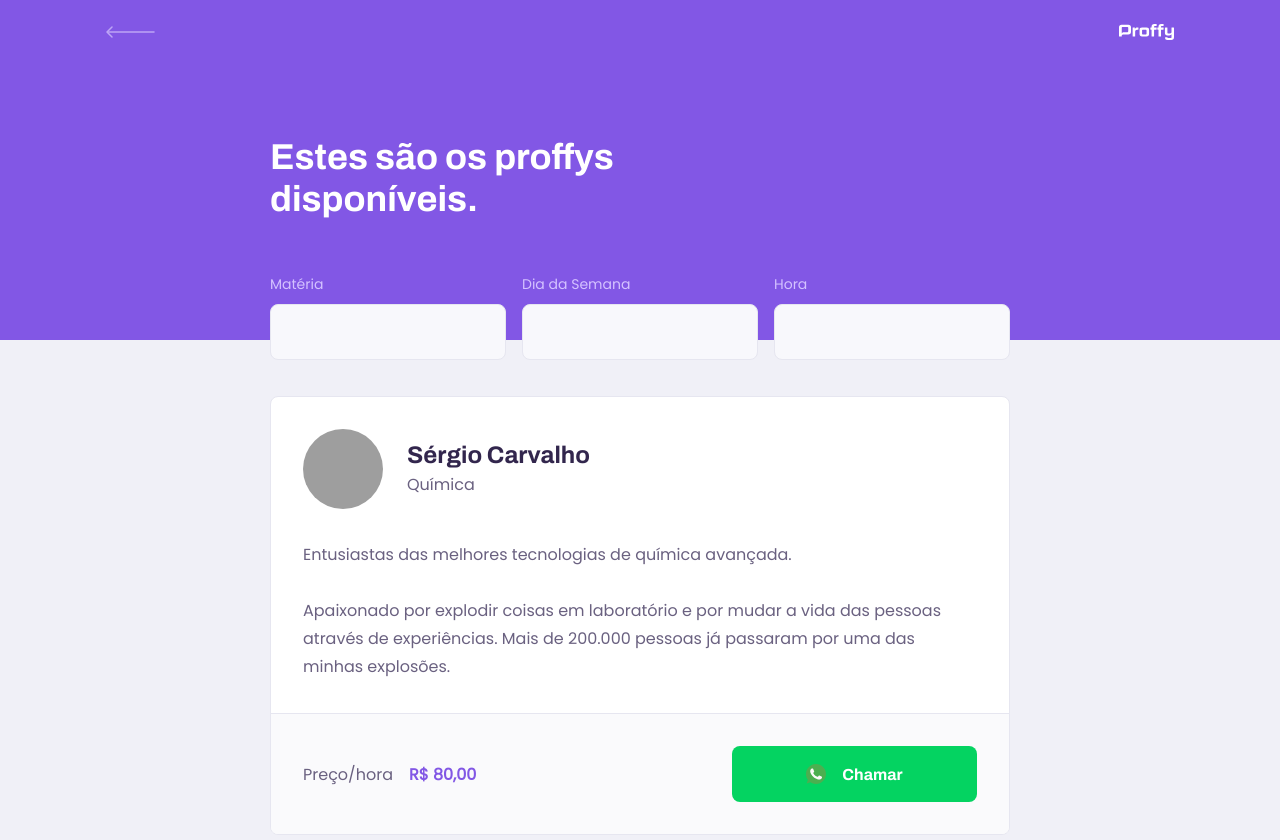
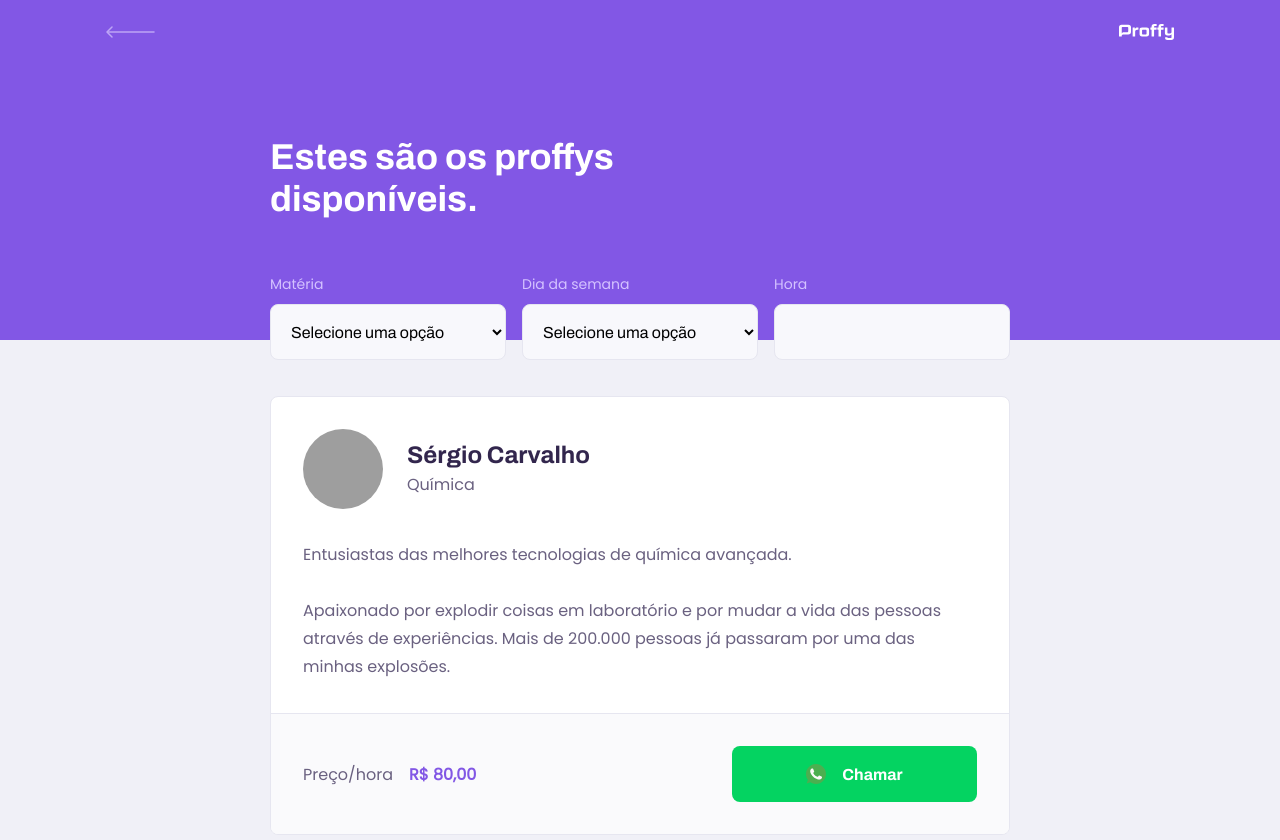
Before and after one commit to sergiocme/proffy, a React (Create React App) app in the folder web/: page /study in a window 1280 px wide. Shown: the top 840 px of the page. Built offline with nearby package versions, Linux system fonts and the light colour scheme; grey boxes are pictures that could not be loaded; the HTML template or start-up script is replaced by a standard one.

Commit message:
Use Select component to TeacherList

```diff
--- a/web/src/pages/TeacherList/index.tsx
+++ b/web/src/pages/TeacherList/index.tsx
@@ -3,6 +3,7 @@
 
 // Components
 import PageHeader from '../../components/PageHeader';
+import Select from '../../components/Select';
 import Input from '../../components/Input';
 import TeacherItem from '../../components/TeacherItem';
 
@@ -11,9 +12,36 @@
     <div id="page-teacher-list" className="container">
       <PageHeader title="Estes são os proffys disponíveis.">
         <form id="search-teachers">
-          <Input name="subject" label="Matéria" />
+          <Select
+            name="subject"
+            label="Matéria"
+            options={[
+              { value: 'Artes', label: 'Artes' },
+              { value: 'Biologia', label: 'Biologia' },
+              { value: 'Ciências', label: 'Ciências' },
+              { value: 'Educação Física', label: 'Educação Física' },
+              { value: 'Física', label: 'Física' },
+              { value: 'Geografia', label: 'Geografia' },
+              { value: 'História', label: 'História' },
+              { value: 'Matemática', label: 'Matemática' },
+              { value: 'Português', label: 'Português' },
+              { value: 'Química', label: 'Química' },
+            ]}
+          />
 
-          <Input name="week_day" label="Dia da Semana" />
+          <Select
+            name="week_day"
+            label="Dia da semana"
+            options={[
+              { value: '1', label: 'Domingo' },
+              { value: '2', label: 'Segunda' },
+              { value: '3', label: 'Terça' },
+              { value: '4', label: 'Quarta' },
+              { value: '5', label: 'Quinta' },
+              { value: '6', label: 'Sexta' },
+              { value: '7', label: 'Sabado' },
+            ]}
+          />
 
           <Input name="hour" label="Hora" />
         </form>
--- a/web/src/pages/TeacherList/styles.css
+++ b/web/src/pages/TeacherList/styles.css
@@ -35,7 +35,8 @@
     bottom: -20px;
   }
 
-  #search-teachers .input-block + .input-block {
+  #search-teachers .input-block + .input-block,
+  #search-teachers .select-block + .select-block {
     margin-top: 0;
   }
 }
```
